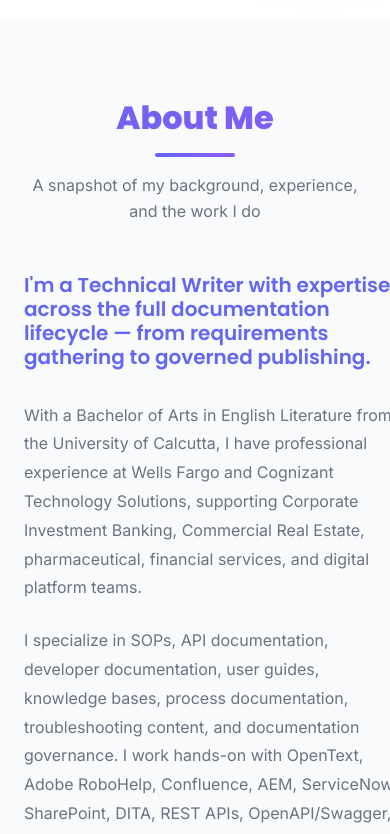
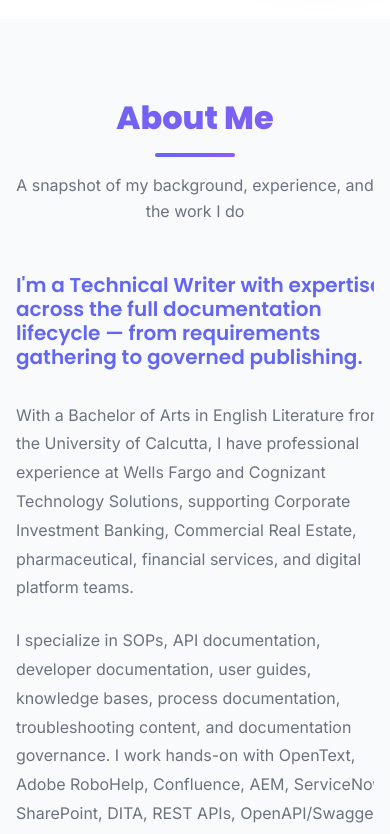
Before and after one commit to ahanachau99-glitch/ahanachau99-glitch.github.io, a plain HTML site: page index.html in a window 390 px wide. Shown: the part 825-1659 px from the top of the page. Drawn offline with Linux system fonts and the light colour scheme.

Commit message:
codsf
dsfsd

```diff
--- /dev/null
+++ b/extra.css
@@ -0,0 +1,41 @@
+/* extra.css – responsive overflow fixes */
+html, body {
+  overflow-x: hidden;
+}
+* {
+  max-width: 100%;
+}
+.container,
+.navbar,
+.hero,
+.about-container,
+.skills-container,
+.experience-container,
+.projects-container,
+.contact-container {
+  max-width: 100%;
+  padding-left: 1rem;
+  padding-right: 1rem;
+  box-sizing: border-box;
+}
+/* Ensure grids do not exceed viewport */
+.about-grid,
+.skills-grid,
+.projects-grid,
+.education-grid {
+  width: 100%;
+  overflow-x: hidden;
+}
+/* Tablet and laptop adjustments */
+@media (min-width: 600px) and (max-width: 1024px) {
+  .container {
+    padding-left: 2rem;
+    padding-right: 2rem;
+  }
+}
+/* Landscape fixes */
+@media (orientation: landscape) {
+  .hero-scroll-indicator {
+    bottom: 2rem;
+  }
+}
--- a/index.html
+++ b/index.html
@@ -11,6 +11,7 @@
   <link href="https://fonts.googleapis.com/css2?family=Inter:wght@300;400;500;600;700;800&family=Poppins:wght@300;400;500;600;700;800;900&display=swap" rel="stylesheet" />
   <title>Ahana Chaudhury | Technical Writer | Documentation Specialist</title>
   <link rel="stylesheet" href="styles.css" />
+  <link rel="stylesheet" href="extra.css" />
 </head>
 <body>
 
```
